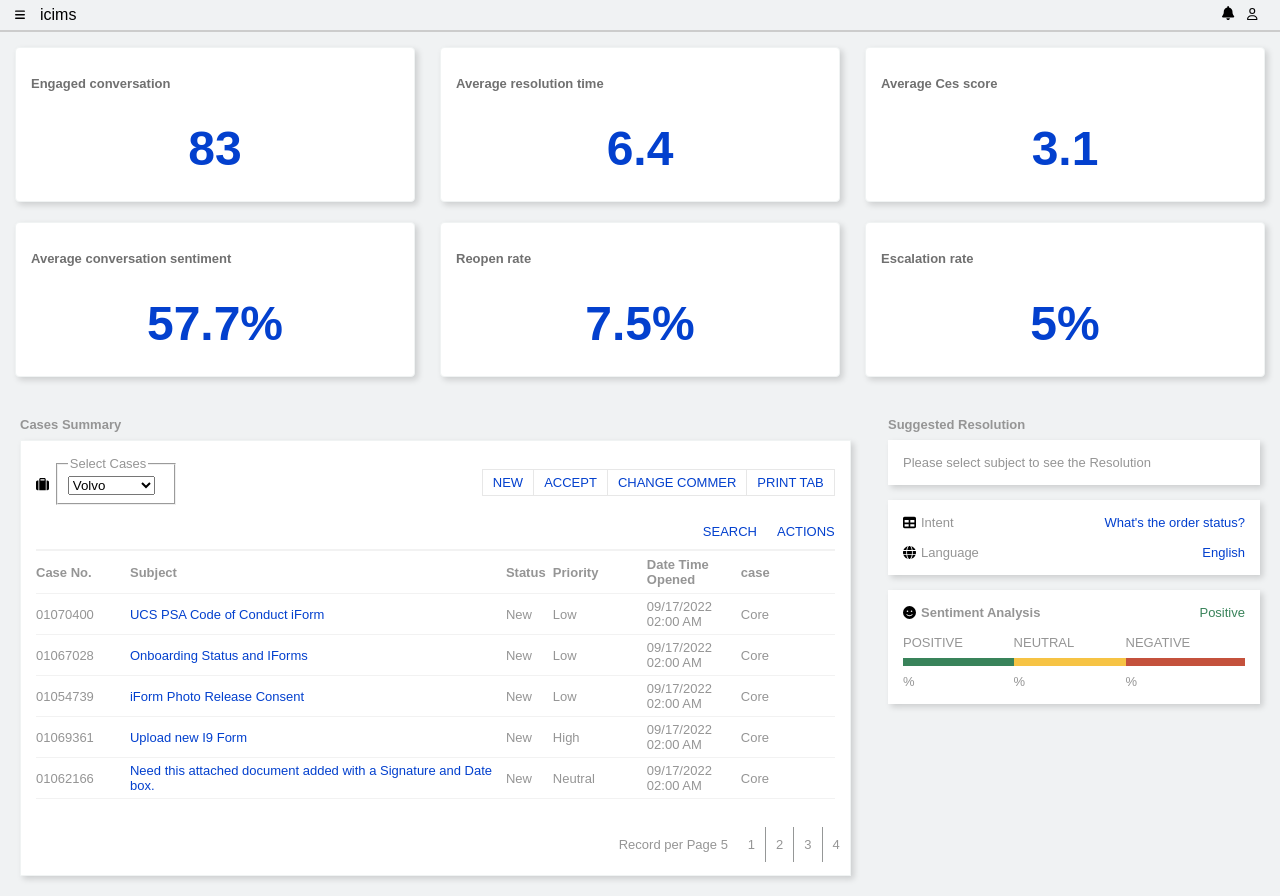
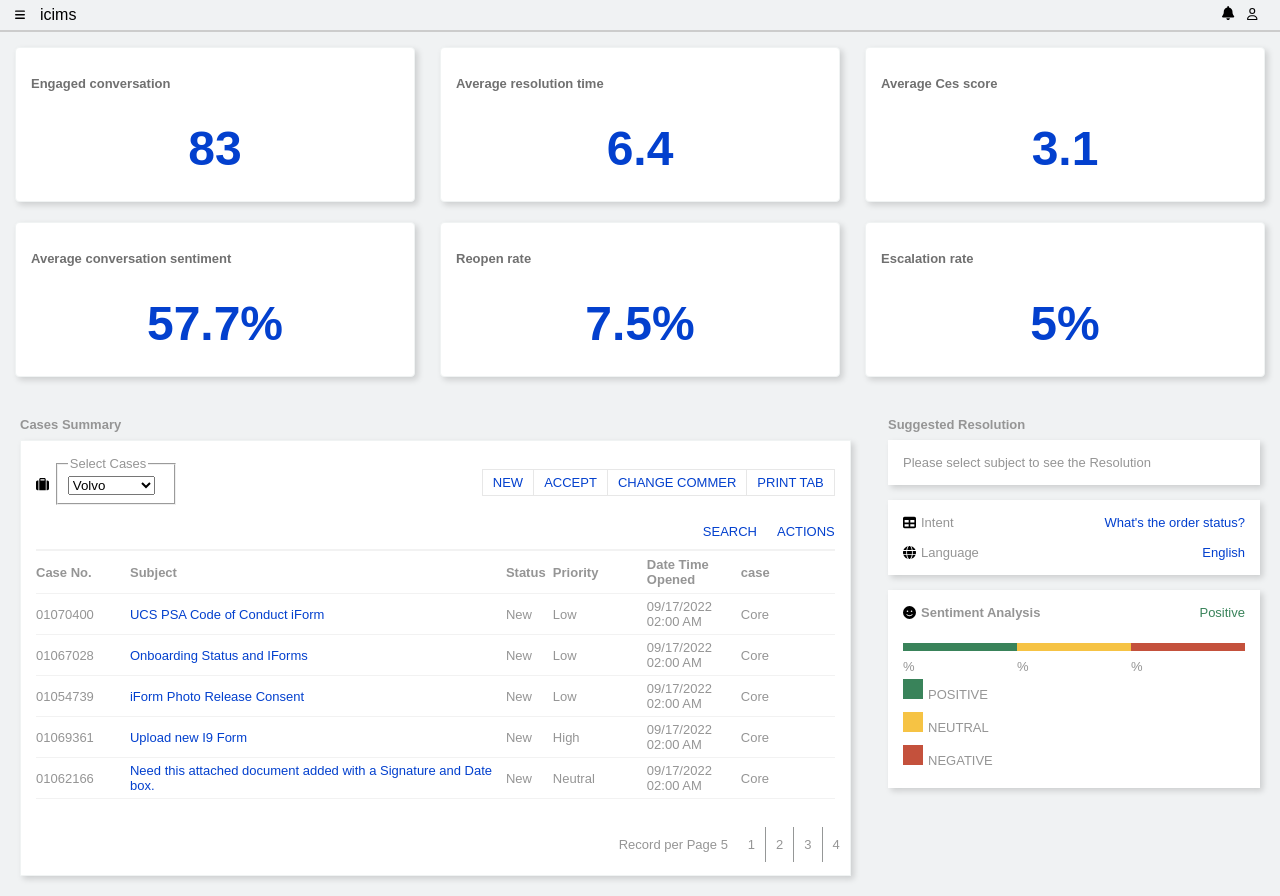
Before and after one commit to ayushrajglo/icimsDashboard, a React (Create React App) app in the folder icims-dashboard/: page / in a window 1280 px wide. Built offline with nearby package versions, Linux system fonts and the light colour scheme.

Commit message:
fix sentiment css issue

```diff
--- a/icims-dashboard/src/components/Sentiment.js
+++ b/icims-dashboard/src/components/Sentiment.js
@@ -16,22 +16,29 @@
       </div>
       <div className="table">
       <div className="horzontical">
-          <div style={{ width: sentiment.positive+'%' }}>
-            <span>POSITIVE</span>
+          <div style={{ width: sentiment.positive+'%', display: sentiment.positive== 0 ? 'none': '' }}>
             <span className="line green"></span>
             <span>{sentiment.positive}%</span>
           </div>
-          <div style={{ width: sentiment.neagative }}>
-            <span>NEUTRAL</span>
+          <div style={{ width: sentiment.neagative+'%', display: sentiment.neagative== 0 ? 'none': '' }}>
             <span className="line yellow"></span>
             <span>{sentiment.neagative}%</span>
           </div>
-          <div style={{ width: sentiment.neutral+'%' }}>
-            <span>NEGATIVE</span>
+          <div style={{ width: sentiment.neutral+'%', display: sentiment.neutral== 0 ? 'none': '' }}>
             <span className="line red"></span>
             <span>{sentiment.neutral}%</span>
           </div>
         </div>
+      </div>
+      <div className="green">
+        <span></span>
+        <p>POSITIVE</p>
+      </div>
+      <div className="yellow">
+        <span></span><p>NEUTRAL</p>
+      </div>
+      <div className="red">
+        <span></span><p>NEGATIVE</p>
       </div>
     </div>
   );
--- a/icims-dashboard/src/style/main.scss
+++ b/icims-dashboard/src/style/main.scss
@@ -239,6 +239,48 @@
 
 
           }
+          .green{
+            span{
+              width: 20px;
+              height: 20px;
+              background-color: #39835A;
+              display: inline-block;
+              margin: 5px 5px 5px 0;
+            }
+            p{
+              display: inline-block;
+              margin: 0;
+              vertical-align: super;
+            }
+          }
+          .red{
+            span{
+              width: 20px;
+              height: 20px;
+              background-color: #C4513C;
+              display: inline-block;
+              margin: 5px 5px 5px 0;
+            }
+            p{
+              display: inline-block;
+              margin: 0;
+              vertical-align: super;
+            }
+          }
+          .yellow{
+            span{
+              width: 20px;
+              height: 20px;
+              background-color: #F6C344;
+              display: inline-block;
+              margin: 5px 5px 5px 0;
+            }
+            p{
+              display: inline-block;
+              margin: 0;
+              vertical-align: super;
+            }
+          }
         }
       }
     }
```
